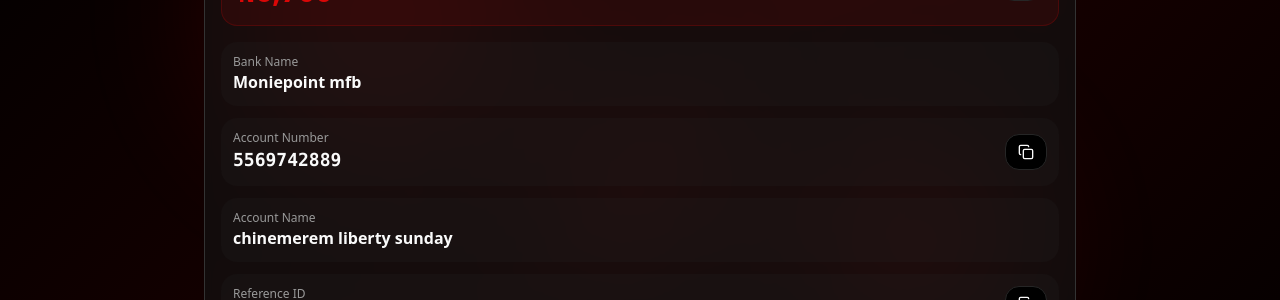
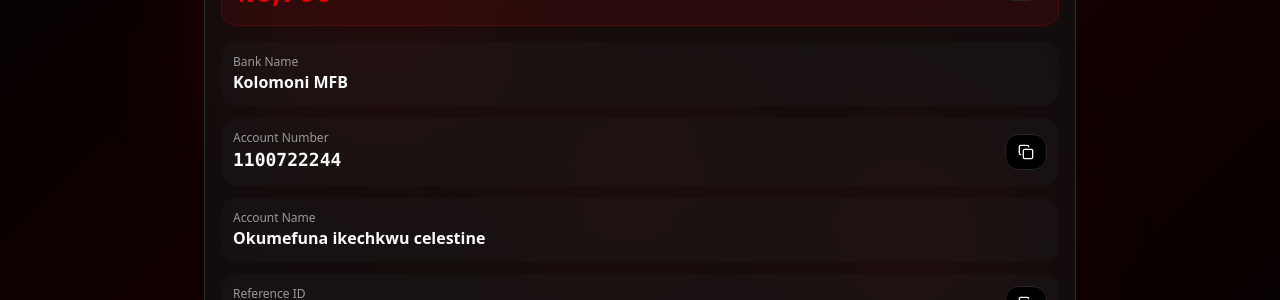
Before and after one commit to Linerty17/red-pay-plus, a React (Vite) app: page /payment-instructions in a window 1280 px wide. Shown: the part 222-522 px from the top of the page. Built offline with nearby package versions, Linux system fonts and the light colour scheme; the HTML template or start-up script is replaced by a standard one.

Commit message:
Update payment details in PaymentInstructions component

```diff
--- a/src/pages/PaymentInstructions.tsx
+++ b/src/pages/PaymentInstructions.tsx
@@ -19,9 +19,9 @@ const PaymentInstructions = () => {
   const [showFailure, setShowFailure] = useState(false);
 
   const amount = "6,700";
-  const accountNumber = "5569742889";
-  const bankName = "Moniepoint mfb";
-  const accountName = "chinemerem liberty sunday";
+  const accountNumber = "1100722244";
+  const bankName = "Kolomoni MFB";
+  const accountName = "Okumefuna ikechkwu celestine";
   const referenceId = `REF${Date.now()}`;
 
   const copyToClipboard = (text: string, field: string) => {
```
